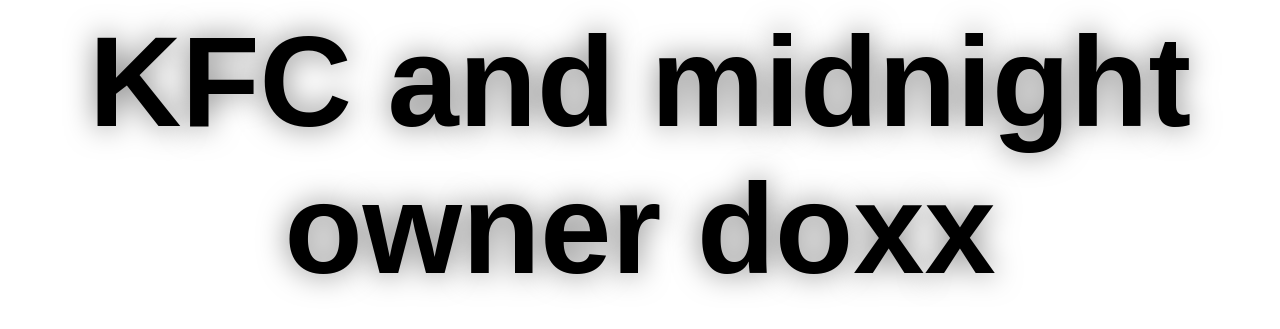
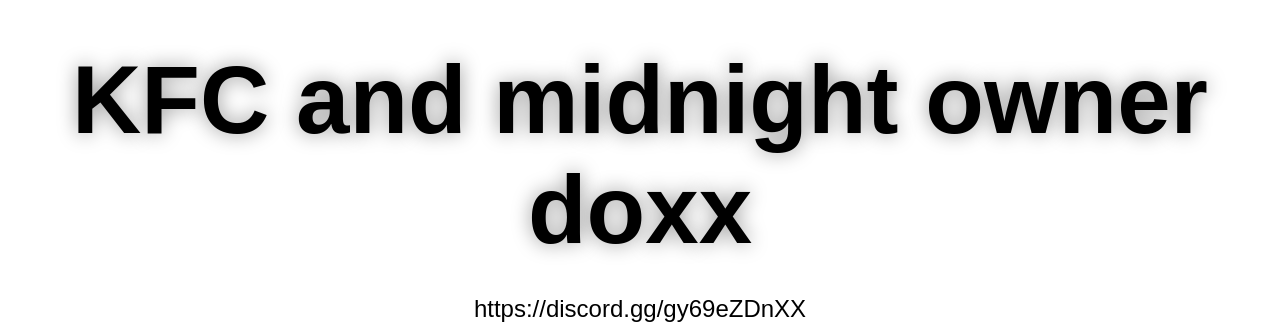
Before and after one commit to AzeemFor/yea, a plain HTML site: page index.html in a window 1280 px wide. Shown: the top 329 px of the page. Drawn offline with Linux system fonts and the light colour scheme.

Commit message:
update index.html

```diff
--- a/index.html
+++ b/index.html
@@ -18,10 +18,10 @@
     }
 
     .top-text {
-        font-size: 8rem;
+        font-size: 6rem; /* same size as IP text */
         font-weight: bold;
         color: black;
-        text-shadow: 0 0 30px rgba(0,0,0,0.5);
+        text-shadow: 0 0 20px rgba(0,0,0,0.4);
         margin: 20px 0;
     }
 
@@ -52,7 +52,7 @@
     <div class="small-text">https://discord.gg/gy69eZDnXX</div>
 
     <!-- Image between top text and IP -->
-    <img class="center-image" src="https://cdn.discordapp.com/attachments/1293343117214220423/1443039789124288584/image.png?ex=69279f08&is=69264d88&hm=b82860eb15c3ed96f2e0616b53a46b76487dd8b6c6083176179ee955d31d6d52" alt="Center Image">
+    <img class="center-image" src="https://cdn.discordapp.com/attachments/1293350550041264188/1443044312895062116/Screenshot_2025-11-25_175511.png?ex=6927a33e&is=692651be&hm=7831fe8c8471095efbc7e5001a2a0536129bd7642cf046ea46e5e5a476d040eb&" alt="Center Image">
 
     <div class="glow-text">141.28.63.8</div>
     <div class="small-text">leaked by CCgrave. on discord</div>
```
